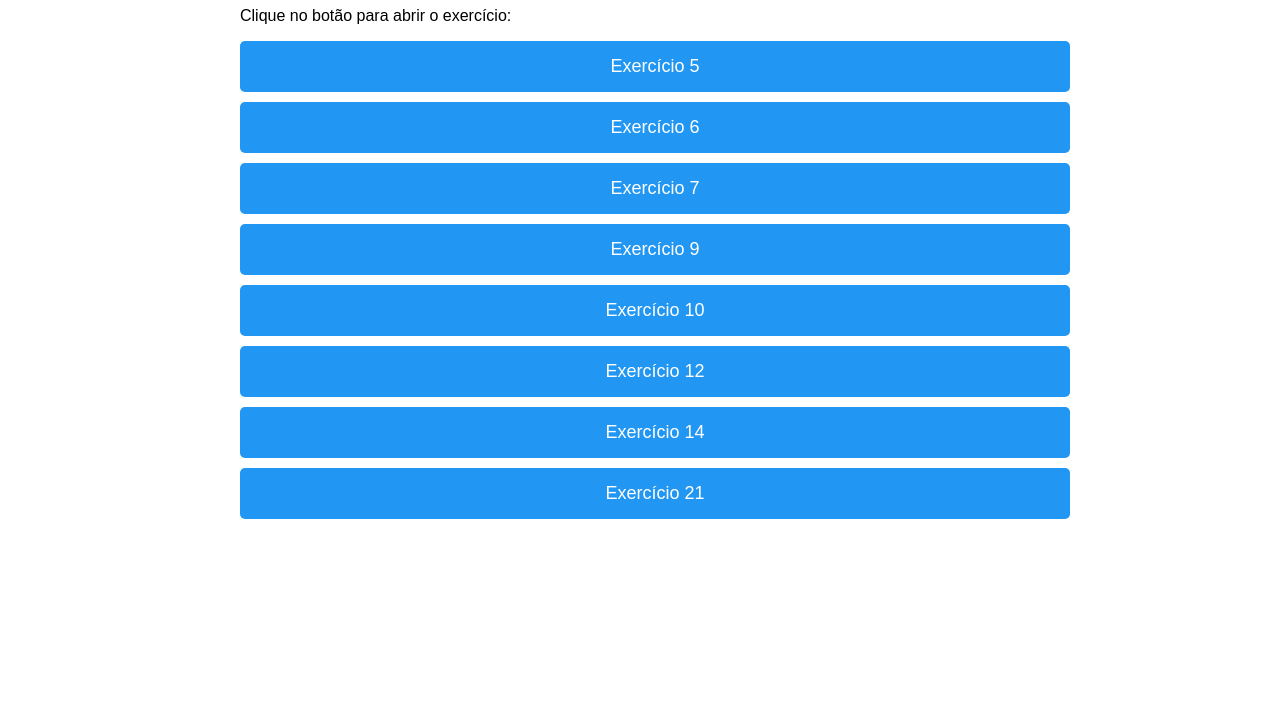
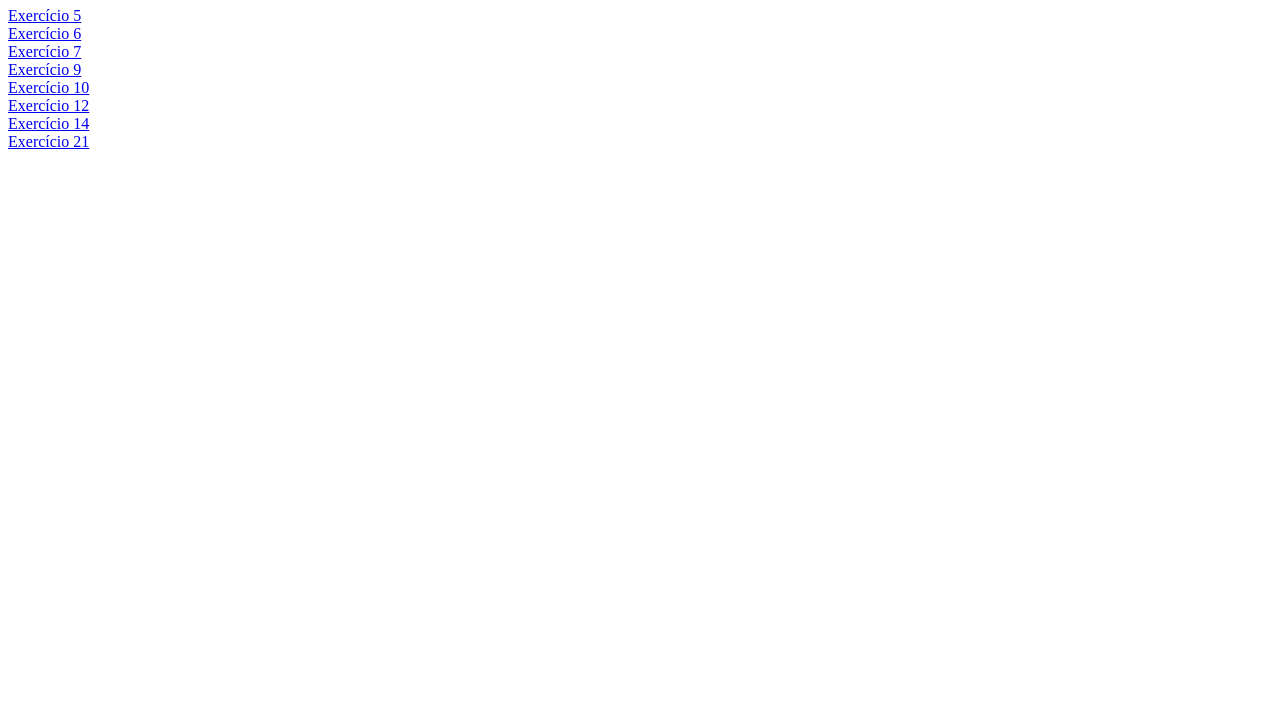
Before and after one commit to Anaa-Santos/Logica-de-Programacao, a plain HTML site: page index.html in a window 1280 px wide. Shown: the part 73-800 px from the top of the page. Drawn offline with Linux system fonts and the light colour scheme.

Commit message:
Remoção do CSS embutido do index.html (agora usando arquivo externo)

```diff
--- a/index.html
+++ b/index.html
@@ -3,47 +3,27 @@
 <head>
     <meta charset="UTF-8">
     <meta name="viewport" content="width=device-width, initial-scale=1.0">
-    <title>Exercícios de Lógica</title>
-    <style>
-        /* Estilo básico para deixar os botões bonitos */
-        body {
-            font-family: Arial, sans-serif;
-            max-width: 800px;
-            margin: 20px auto;
-            padding: 0 20px;
-        }
-        .botao-exercicio {
-            display: block;
-            width: 100%;
-            padding: 15px;
-            margin: 10px 0;
-            background-color: #2196F3;
-            color: white;
-            border: none;
-            border-radius: 5px;
-            font-size: 18px;
-            cursor: pointer;
-            text-align: center;
-            text-decoration: none; /* Para links que parecem botões */
-        }
-        .botao-exercicio:hover {
-            background-color: #1976D2;
-        }
-    </style>
+    <title>Exercícios de Lógica de Programação</title>
+
 </head>
 <body>
     <h1>Exercícios de Lógica de Programação</h1>
-    <p>Clique no botão para abrir o exercício:</p>
 
-    <!-- Botões para cada exercício -->
-    <a href="5/exercicio5.html" class="botao-exercicio">Exercício 5</a>
-    <a href="6/exercicio6.html" class="botao-exercicio">Exercício 6</a>
-    <a href="7/exercicio7.html" class="botao-exercicio">Exercício 7</a>
-    <a href="9/exercicio9.html" class="botao-exercicio">Exercício 9</a>
-    <a href="10/exercicio10.html" class="botao-exercicio">Exercício 10</a>
-    <a href="12/exercicio12.html" class="botao-exercicio">Exercício 12</a>
-    <a href="14/exercicio14.html" class="botao-exercicio">Exercício 14</a>
-    <a href="21/exercicio21.html" class="botao-exercicio">Exercício 21</a>
-
+    <a href="5/index.html" class="botao-exercicio">Exercício 5</a>
+    <br>
+    <a href="6/index.html" class="botao-exercicio">Exercício 6</a>
+    <br>
+    <a href="7/index.html" class="botao-exercicio">Exercício 7</a>
+    <br>
+    <a href="9/index.html" class="botao-exercicio">Exercício 9</a>
+    <br>
+    <a href="10/index.html" class="botao-exercicio">Exercício 10</a>
+    <br>
+    <a href="12/index.html" class="botao-exercicio">Exercício 12</a>
+    <br>
+    <a href="14/index.html" class="botao-exercicio">Exercício 14</a>
+    <br>
+    <a href="21/index.html" class="botao-exercicio">Exercício 21</a>
+    <br>
 </body>
 </html>
```
